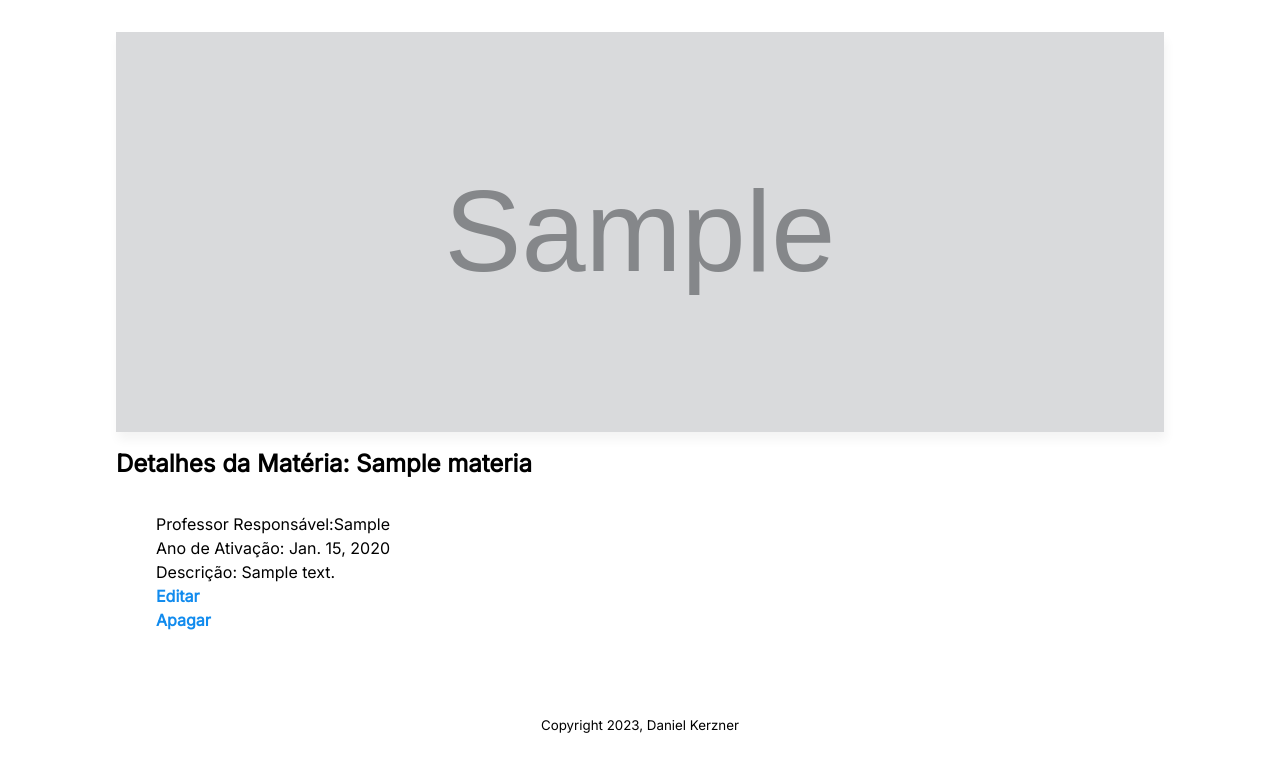
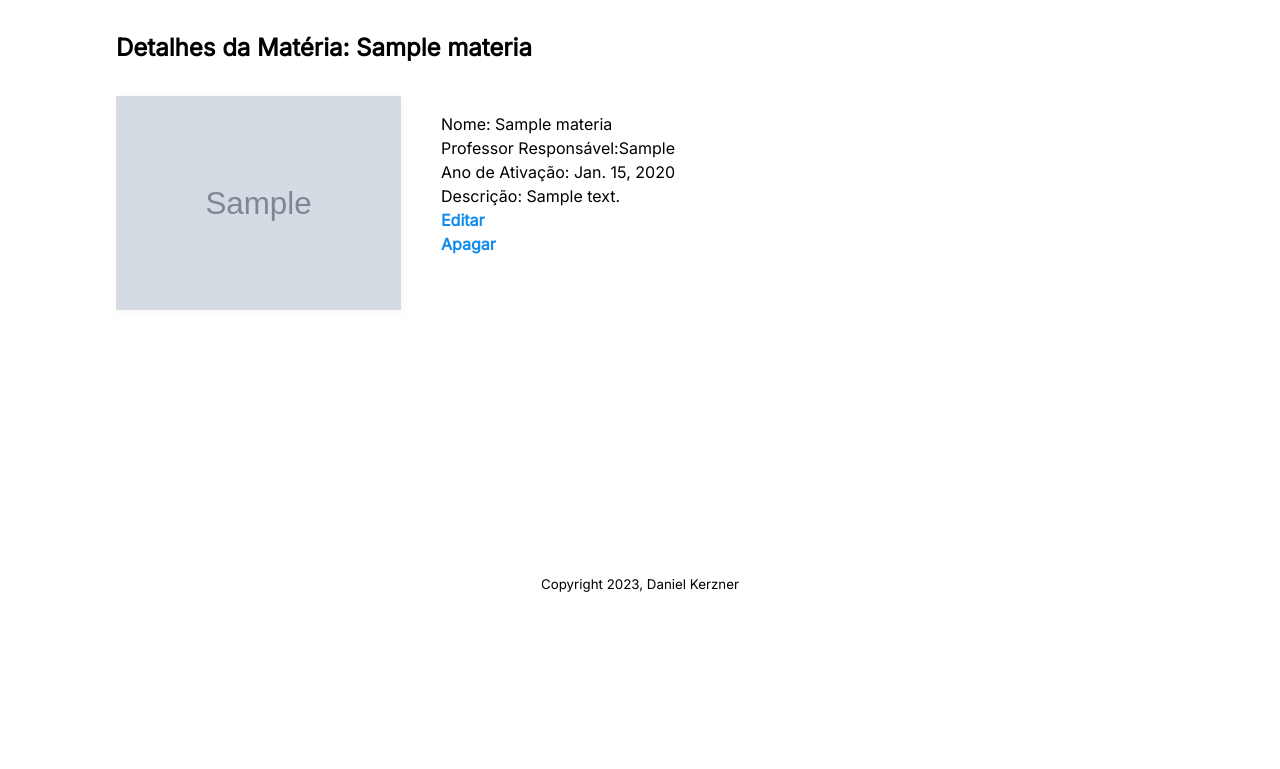
Before and after one commit to danielkerzner/segundaentrega, a Django app: page /materias/1/ in a window 1280 px wide. Shown: the part 180-949 px from the top of the page. After the commit the page ends 772 px from the top, so only its background shows below. Run offline with Django 4.2, Linux system fonts and the light colour scheme; tables that the repository leaves empty hold one stand-in row (values such as "Sample post"); grey boxes marked "Sample" are stand-in pictures.

Commit message:
Corrigir Problemas com git

```diff
--- a/materias/templates/materias/detail.html
+++ b/materias/templates/materias/detail.html
@@ -4,11 +4,11 @@
 {% endblock title %}
 {% block content %}
 
-
-<section class="dados-da-materia">
+<h2>Detalhes da Matéria:  {{ materia.name }} </h2>
+<section class="dados-de-filme">
   <img src="{{ materia.imagem }}" alt="Imagem representativa da disciplina: {{ materia.name}}" />
-  <h2>Detalhes da Matéria:  {{ materia.name }} </h2>
   <ul>
+    <li>Nome: {{ materia.name }}</li>
     <li>Professor Responsável:{{materia.professor}}</li>
     <li>Ano de Ativação: {{ materia.date }}</li>
     <li>Descrição: {{ materia.descricao }}</li>
--- a/static/style.css
+++ b/static/style.css
@@ -110,25 +110,20 @@
     text-decoration: underline;
   }
 
-  .dados-da-materia {
+  .dados-de-filme {
     width: 100%;
     display: flex;
     flex-wrap: wrap;
-    flex-direction: column;
     justify-content: left;
     padding: 1rem 0;
   }
 
-  .dados-da-materia img {
-    display: flex;
-    justify-content: center;
-    width: 100%;
-    max-height: 400px;
-    box-shadow: 2px 8px 10px var(--color-shadow);
-    filter: grayscale(80%);
+  .dados-de-filme img {
+    width: 285px;
+    box-shadow: 2px 2px 10px var(--color-shadow);
   }
 
-  .dados-da-materia ul {
+  .dados-de-filme ul {
     list-style-type: none;
   }
 
```
